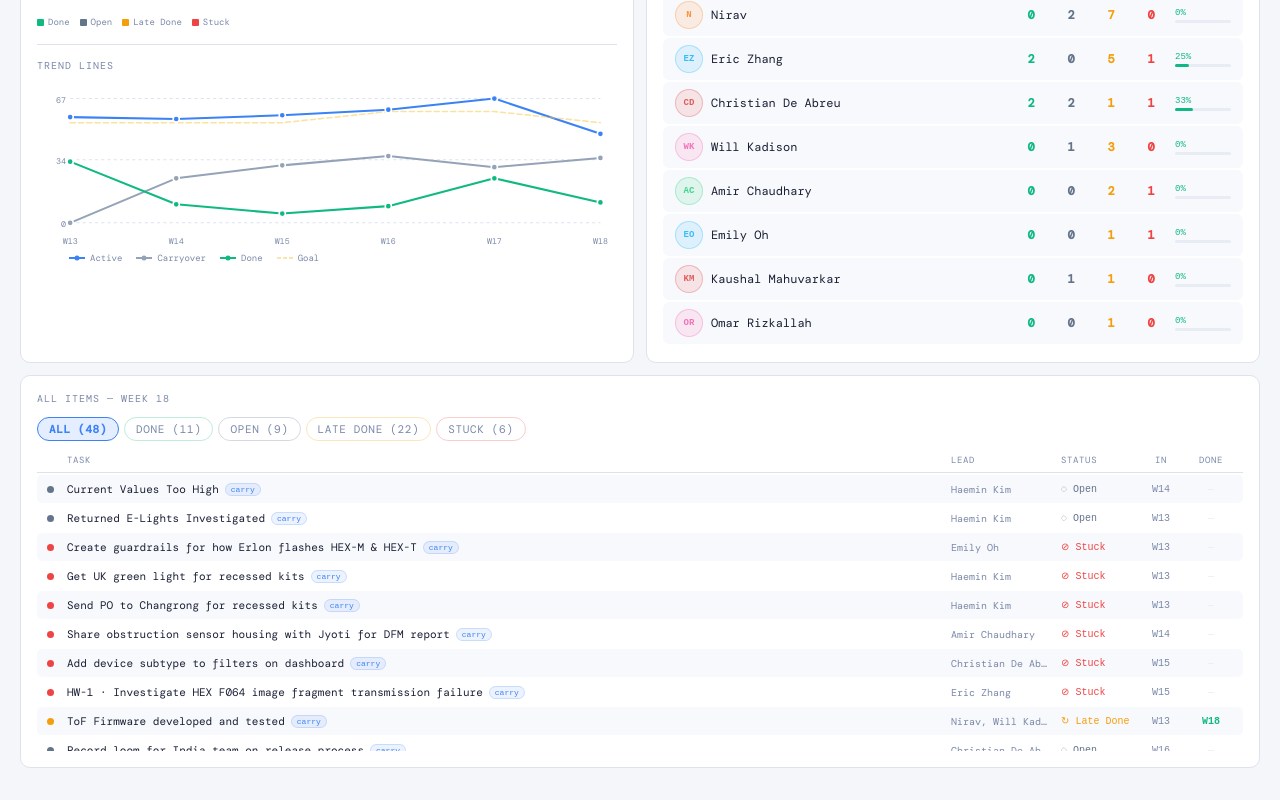
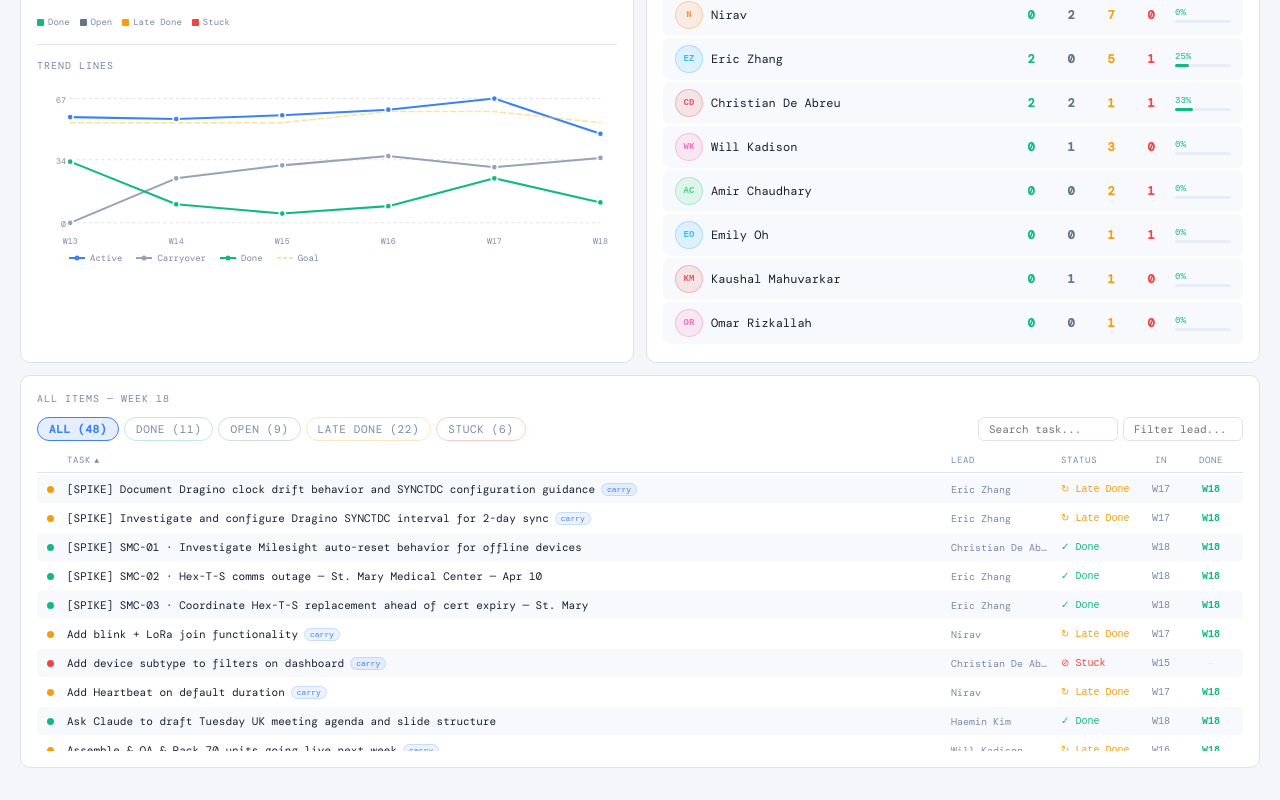
Before and after one commit to christian-hexmodal/hexmodal-dashboard, a React (Vite) app: page / in a window 1280 px wide. Shown: the part 690-1490 px from the top of the page. Built offline with nearby package versions, Linux system fonts and the light colour scheme; a web font is replaced by a local one.

Commit message:
Add sortable column headers and search/lead filters to All Items list

```diff
--- a/src/App.jsx
+++ b/src/App.jsx
@@ -403,25 +403,67 @@ function ItemsList({items,week}){
   const C = useC();
   const STATUS = useStatus();
   const [filter,setFilter]=useState("all");
+  const [search,setSearch]=useState("");
+  const [leadFilter,setLeadFilter]=useState("");
+  const [sortBy,setSortBy]=useState("name");
+  const [sortDir,setSortDir]=useState("asc");
   const withClass=items.map(i=>({...i,cls:classifyItem(i,week),isCarryover:i.weekCreated<week}));
   const counts={};withClass.forEach(i=>{counts[i.cls]=(counts[i.cls]||0)+1;});
-  const filtered=filter==="all"?withClass:withClass.filter(i=>i.cls===filter);
+
+  let filtered = filter==="all" ? withClass : withClass.filter(i=>i.cls===filter);
+  if (search.trim()) filtered = filtered.filter(i => i.name?.toLowerCase().includes(search.trim().toLowerCase()));
+  if (leadFilter.trim()) filtered = filtered.filter(i => (i.lead||"").toLowerCase().includes(leadFilter.trim().toLowerCase()));
+
+  const sortVal = (item, key) => {
+    if(key==="name") return (item.name||"").toLowerCase();
+    if(key==="lead") return (item.lead||"").toLowerCase();
+    if(key==="cls")  return ({done:0,late:1,open:2,stuck:3})[item.cls] ?? 99;
+    if(key==="weekCreated") return item.weekCreated || 0;
+    if(key==="weekDone")    return item.weekDone || 9999;
+    return 0;
+  };
+  filtered = [...filtered].sort((a,b) => {
+    const av = sortVal(a,sortBy), bv = sortVal(b,sortBy);
+    if (av < bv) return sortDir==="asc" ? -1 : 1;
+    if (av > bv) return sortDir==="asc" ? 1 : -1;
+    return 0;
+  });
+
+  const toggleSort = key => {
+    if (sortBy === key) setSortDir(d => d==="asc" ? "desc" : "asc");
+    else { setSortBy(key); setSortDir("asc"); }
+  };
+  const SortIcon = ({col}) => sortBy===col ? <span style={{fontSize:8,marginLeft:3}}>{sortDir==="asc"?"▲":"▼"}</span> : null;
+  const headerStyle = {fontSize:9,color:C.muted,textTransform:"uppercase",letterSpacing:"0.07em",cursor:"pointer",userSelect:"none",display:"flex",alignItems:"center"};
 
   return(
     <div>
-      <div style={{display:"flex",gap:5,flexWrap:"wrap",marginBottom:10}}>
+      <div style={{display:"flex",gap:5,flexWrap:"wrap",marginBottom:10,alignItems:"center"}}>
         <Pill label="All" value={withClass.length} color={C.accent} active={filter==="all"} onClick={()=>setFilter("all")}/>
         {Object.entries(STATUS).map(([k,s])=>(
           <Pill key={k} label={s.label} value={counts[k]||0} color={s.color} active={filter===k} onClick={()=>setFilter(k)}/>
         ))}
+        <input
+          placeholder="Search task..."
+          value={search}
+          onChange={e=>setSearch(e.target.value)}
+          style={{marginLeft:"auto",background:C.panel,border:`1px solid ${C.border}`,borderRadius:6,color:C.text,fontSize:11,padding:"4px 10px",fontFamily:"inherit",width:140,outline:"none"}}
+        />
+        <input
+          placeholder="Filter lead..."
+          value={leadFilter}
+          onChange={e=>setLeadFilter(e.target.value)}
+          style={{background:C.panel,border:`1px solid ${C.border}`,borderRadius:6,color:C.text,fontSize:11,padding:"4px 10px",fontFamily:"inherit",width:120,outline:"none"}}
+        />
       </div>
       <div style={{maxHeight:300,overflowY:"auto"}}>
         <div style={{display:"grid",gridTemplateColumns:"10px 1fr 100px 72px 36px 44px",gap:10,alignItems:"center",padding:"3px 10px 6px",borderBottom:`1px solid ${C.border}`,marginBottom:2,position:"sticky",top:0,background:C.panel,zIndex:1}}>
-          <div/><div style={{fontSize:9,color:C.muted,textTransform:"uppercase",letterSpacing:"0.07em"}}>Task</div>
-          <div style={{fontSize:9,color:C.muted,textTransform:"uppercase",letterSpacing:"0.07em"}}>Lead</div>
-          <div style={{fontSize:9,color:C.muted,textTransform:"uppercase",letterSpacing:"0.07em"}}>Status</div>
-          <div style={{fontSize:9,color:C.muted,textTransform:"uppercase",letterSpacing:"0.07em",textAlign:"center"}}>In</div>
-          <div style={{fontSize:9,color:C.muted,textTransform:"uppercase",letterSpacing:"0.07em",textAlign:"center"}}>Done</div>
+          <div/>
+          <div style={headerStyle} onClick={()=>toggleSort("name")}>Task<SortIcon col="name"/></div>
+          <div style={headerStyle} onClick={()=>toggleSort("lead")}>Lead<SortIcon col="lead"/></div>
+          <div style={headerStyle} onClick={()=>toggleSort("cls")}>Status<SortIcon col="cls"/></div>
+          <div style={{...headerStyle,justifyContent:"center"}} onClick={()=>toggleSort("weekCreated")}>In<SortIcon col="weekCreated"/></div>
+          <div style={{...headerStyle,justifyContent:"center"}} onClick={()=>toggleSort("weekDone")}>Done<SortIcon col="weekDone"/></div>
         </div>
         {filtered.map((item,i)=>{
           const s=STATUS[item.cls];
```
